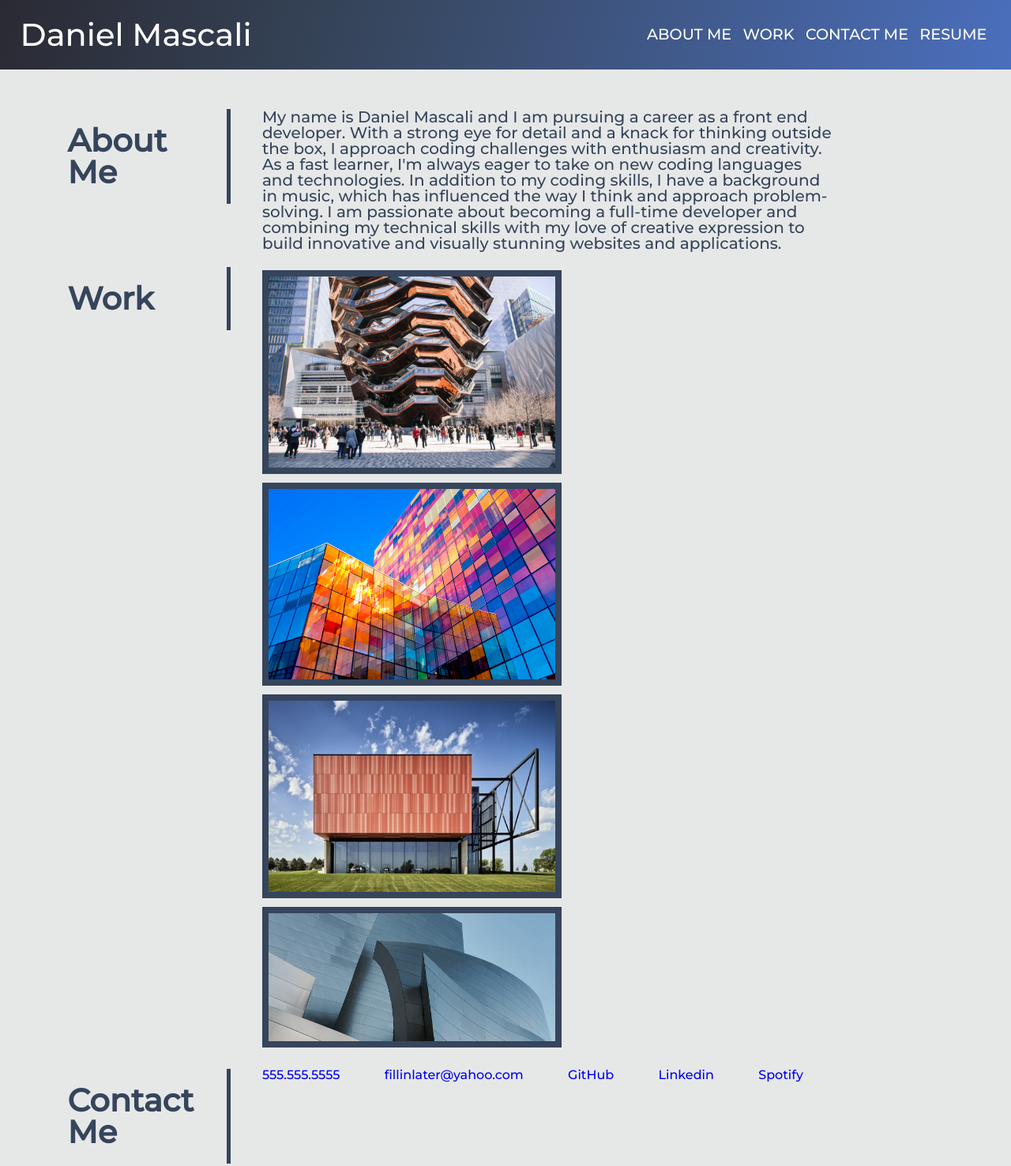
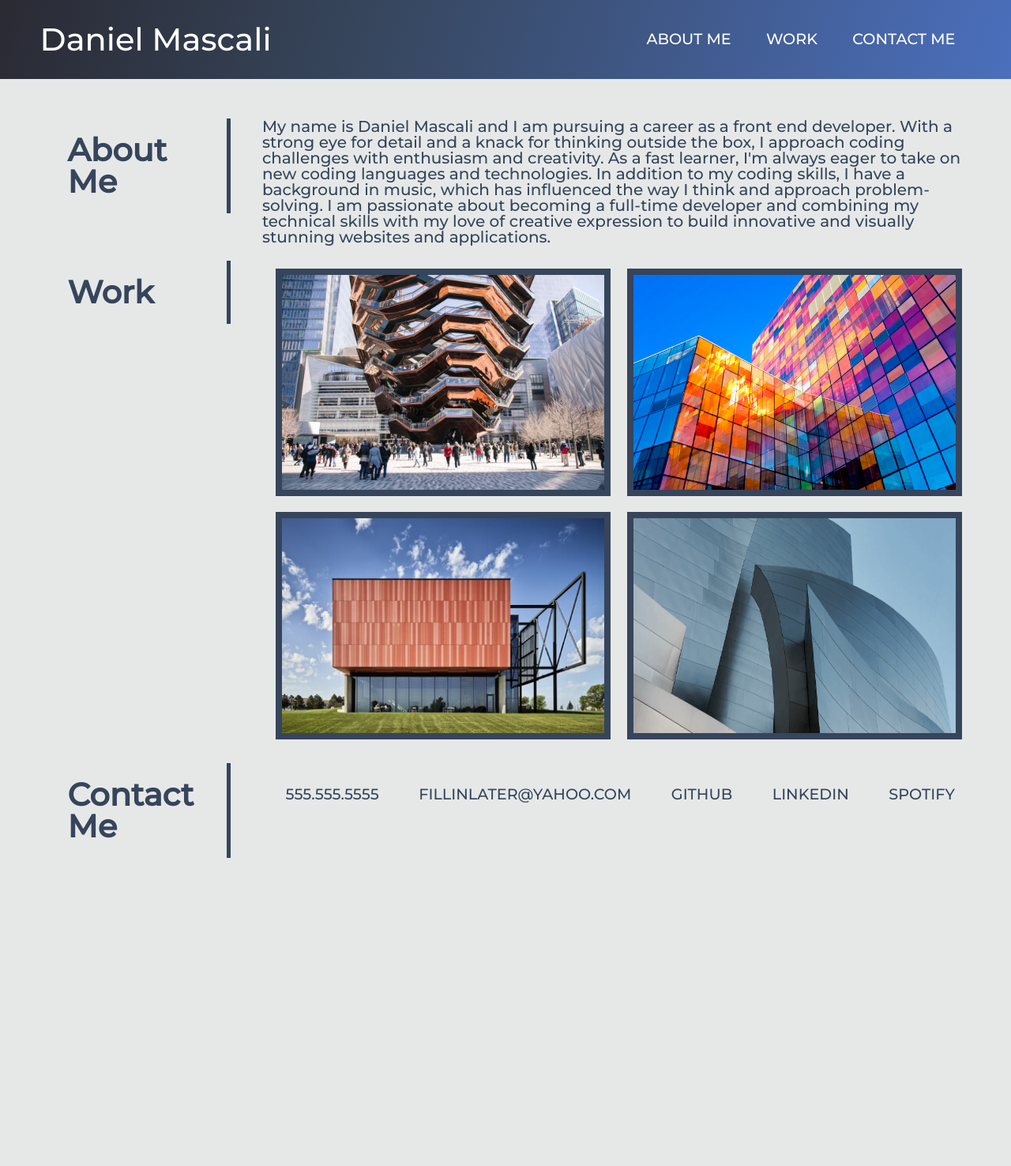
Before and after one commit to TurboTeam335/Portfolio, a plain HTML site: page index.html in a window 1280 px wide. Shown: the whole page at 79% size. After the commit the page ends 1116 px from the top, so only its background shows below. Drawn offline with Linux system fonts and the light colour scheme; files that its build step writes are made by us from their sources; a web font is replaced by a local one.

Commit message:
clean up

```diff
--- a/assets/css/style.css
+++ b/assets/css/style.css
@@ -5,6 +5,7 @@
   /* box-sizing: border-box; */
   padding: 0;
   margin: 0;
+  --blue: #36455b;
 }
 
 body {
@@ -13,6 +14,7 @@ body {
 .navbar {
   background: rgb(42,42,51);
 background: linear-gradient(107deg, rgba(42,42,51,1) 0%, rgba(54,69,91,1) 35%, rgba(75,111,189,1) 100%);
+height: 80px;
 }
 
 /* The above code is setting the font family, size, weight, line height, margin, and color of the name. */
@@ -22,13 +24,14 @@ header {
   justify-content: space-between;
   align-items: center;
   padding: 10px 2%;
+
 }
 
 .name {
   font-size: 250%;
   font-weight: 300;
   line-height: 1.2;
-  margin: 10px 0;
+  margin: 10px 0 10px 25px;
   color: #fff;
   width: 50%;
 }
@@ -41,26 +44,28 @@ li, a {
 }
 
 /* Creating a navigation bar with a hover effect. */
-.wrapper {
-  list-style: none;
-  display: grid;
-  gap: 1rem;
-  grid-auto-flow: column;
+.wrapper ul {
+  float: right;
+  margin-right: 25px;
 }
 
-.wrapper li {
+.wrapper ul li {
   display: inline-block;
+  line-height: 80px;
+  margin: 0 15px;
 }
 
 
 .wrapper ul li a {
+  position: relative;
   text-decoration: none;
   font-size: 120%;
   text-transform: uppercase;
   margin: 0 5px;
   color: #fff;
-  position: relative;
+  padding: 5px o;
 }
+
 
 .wrapper ul li a:after {
   content: '';
@@ -80,10 +85,6 @@ li, a {
   transform: scaleX(1)
 }
 
-.wrapper ul li a:active {
-  color: black;
-}
-
 /* This is the CSS for the content section of the page. */
 .content {
   font-family: 'Montserrat', sans-serif;
@@ -93,31 +94,29 @@ li, a {
   justify-content: space-between;
   align-items: center;
   padding: 10px 2%;
-  color: #36455b;
+  color: var(--blue);
   margin-left: 20px;
   margin-top: 20px;
   display: block;
 
 }
 
-.content h2 {
+h2 {
   float: left;
   width: 15%;
   font-size: 40px;
-  color: #36455b;
+  color: var(--blue);
   margin: 20px 20px;
   display: block;
   padding: 20px;
   /* background-color: #719ddf; */
-  border-right: 5px solid #36455b
+  border-right: 5px solid var(--blue)
 
 }
 
-
-
 .content .content-info {
   float: none;
-  width: 60%;
+  width: 75%;
   font-size: 20px;
   margin-left: 20px;
   margin-top: 20px;
@@ -130,43 +129,46 @@ li, a {
 }
 
 /* Images in the work section */
-/* .img-container {
+.img-container {
+  display: flex;
+  flex-wrap: wrap;
+  flex-direction: row;
+  justify-content: space-evenly;
+  /* flex: 0 0 100%; */
+
+}
+
+img {
+  width: 45%;
+  height: auto;
+  border: solid var(--blue) 8px;
   display: flexbox;
   flex-wrap: wrap;
+  position: relative;
+  margin: 10px 4px 10px 0;
 }
 
-.image-container img {
-  width: 25%;
-  height: auto;
-  max-width: 100%;
-  margin: 0;
-  padding: 0;
-  box-sizing: border-box;
-} */
-
-.image {
-  /* width: 560px;
-  height: 425px;*/
-  display: inline-block;
-  flex-wrap: wrap;
-  width: 50%;
-  height: auto;
-  max-width: 100%;
-  border: solid #36455b 8px;
-  margin: 4px 4px 4px 0;
-  position: relative;
+.tag {
+  float: left;
+  position: absolute;
+  left: 0px;
+  top: 0px;
+  z-index: 1000;
+  background-color: #92AD40;
+  padding: 5px;
+  color: black;
+  font-weight: bold;
 }
 
-
-
-/* Creating a footer with a hover effect. */
-
+/* This is the CSS for the footer section of the page. */
 .footer {
   list-style: none;
   display: grid;
   gap: 1rem;
   grid-auto-flow: column;
-
+  justify-content: space-evenly;
+  margin-top: 30px;
+  text-align: center;
 }
 
 .footer li {
@@ -174,21 +176,21 @@ li, a {
 }
 
 
-.footer ul li a {
+.footer li a {
   text-decoration: none;
   font-size: 120%;
   text-transform: uppercase;
   margin: 0 5px;
-  color: #fff;
+  color: var(--blue);
   position: relative;
 }
 
-.footer ul li a:after {
+.footer li a:after {
   content: '';
   position: absolute;
   width: 100%;
   height: 3px;
-  background-color: #fff;
+  background-color: var(--blue);
   bottom: 0;
   left: 0;
   transform: scaleX(0);
@@ -196,18 +198,18 @@ li, a {
   transition: transform 0.25s linear;
 }
 
-.footer ul li a:hover:after {
+.footer li a:hover:after {
   transform-origin: bottom left;
   transform: scaleX(1)
 }
 
-.footer ul li a:active {
-  color: black;
-}
+/* media queries*/
+@media screen and (max-width: 1120px) {
+  .img-container {
+    flex-direction: column;
+  }
 
-/* media queries */
-@media screen and (max-width: 850px) {
-  .name {
-    width: 100%;
+  .img {
+    width: 25%;
   }
 }
--- a/index.html
+++ b/index.html
@@ -4,9 +4,10 @@
   <meta charset="UTF-8">
   <meta http-equiv="X-UA-Compatible" content="IE=edge">
   <meta name="viewport" content="width=device-width, initial-scale=1.0">
-  <link rel="stylesheet" href="/assets/css/reset.css">
+  <link rel="stylesheet" href="/css/reset.css">
   <link rel="stylesheet" href="/assets/css/style.css">
   <title>Mascali Portfolio</title>
+
 </head>
 
 <body>
@@ -15,47 +16,44 @@
   <h1 class="name">Daniel Mascali</h1>
   <nav class="wrapper">
     <ul>
-        <li><a href="#">About Me</a></li>
-        <li><a href="#">Work</a></li>
-        <li><a href="#">Contact Me</a></li>
-        <li><a href="#">Resume</a></li>
+      <li><a href="#about-me">About Me</a></li>
+      <li><a href="#work">Work</a></li>
+      <li><a href="#contact-me">Contact Me</a></li>
+      <!-- <li><a href="#">Resume</a></li> -->
     </ul>
+    </div>
   </nav>
 </header>
 
-<div class="content">
+<main class="content">
+
   <div id="about-me" class="about-me"></div>
-    <div><h2 class="float-left">About Me</h2></div>
-    <div class="content-info"> My name is Daniel Mascali and I am pursuing a career as a front end developer. With a strong eye for detail and a knack for thinking outside the box, I approach coding challenges with enthusiasm and creativity. As a fast learner, I'm always eager to take on new coding languages and technologies. In addition to my coding skills, I have a background in music, which has influenced the way I think and approach problem-solving. I am passionate about becoming a full-time developer and combining my technical skills with my love of creative expression to build innovative and visually stunning websites and applications.</div>
+    <h2 >About Me</h2>
+    <p class="content-info">My name is Daniel Mascali and I am pursuing a career as a front end developer. With a strong eye for detail and a knack for thinking outside the box, I approach coding challenges with enthusiasm and creativity. As a fast learner, I'm always eager to take on new coding languages and technologies. In addition to my coding skills, I have a background in music, which has influenced the way I think and approach problem-solving. I am passionate about becoming a full-time developer and combining my technical skills with my love of creative expression to build innovative and visually stunning websites and applications.</p>
 
     <div id="work" class="work"></div>
-    <h2 class="float-left">Work</h2>
-    <div class="content-info">
+    <h2>Work</h2>
+    <nav class="content-info">
       <div class="img-container">
-      <img src="/assets/img/img1.jpg" class="image">
-      <img src="/assets/img/img2.jpeg" class="image">
-      <img src="/assets/img/img3.jpeg" class="image">
-      <img src="/assets/img/img4.png" class="image">
+        <img src="/assets/img/img1.jpg">
+        <img src="/assets/img/img2.jpeg">
+        <img src="/assets/img/img3.jpeg">
+        <img src="/assets/img/img4.png">
       </div>
-    </div>
+    </nav>
 
     <div id="contact-me" class="contact-me"></div>
-    <h2 class="float-left">Contact Me</h2>
+    <h2>Contact Me</h2>
     <div class="content-info">
-
-      <nav>
       <ul class="footer">
     <li><a href="#">555.555.5555</a></li>
     <li><a href="#">fillinlater@yahoo.com</a></li>
-        <li><a href="#">GitHub</a></li>
-        <li><a href="#">Linkedin</a></li>
-        <li><a href="#">Spotify</a></li>
+    <li><a href="https://github.com/TurboTeam335" target="_blank">GitHub</a></li>
+    <li><a href="https://www.youtube.com/watch?v=Ck2R8oJdsQM&t=181s" target="_blank">Linkedin</a></li>
+    <li><a href="https://open.spotify.com/album/63rEr08zd4gReiRVcCmWTl?si=a-xUrWgmQ96nuJYga_OaIA" target="_blank">Spotify</a></li>
     </ul>
-    </nav>
     </div>
-</div>
-
-
+</main>
 
 </body>
 </html>
```
Lines whose indentation alone changed are shown as unchanged.
